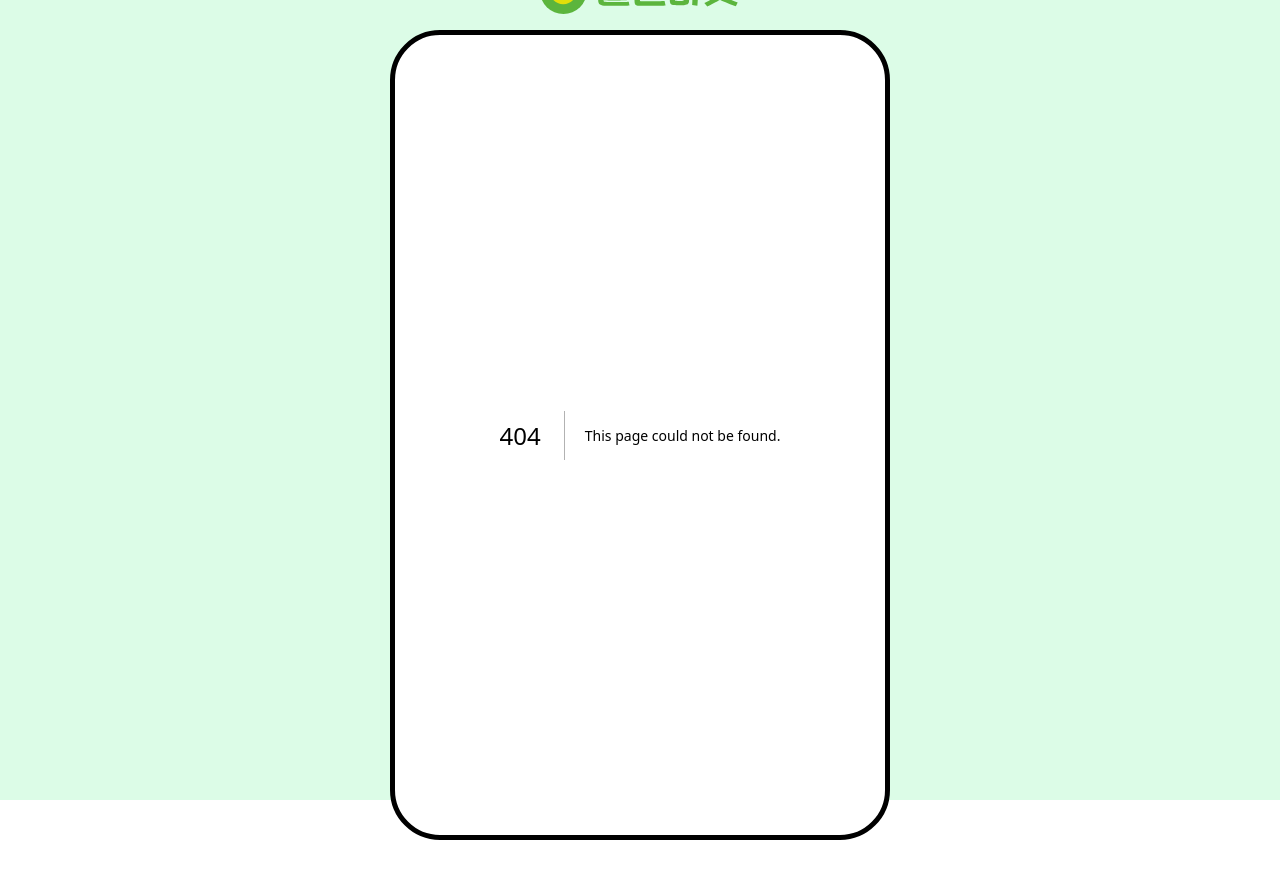
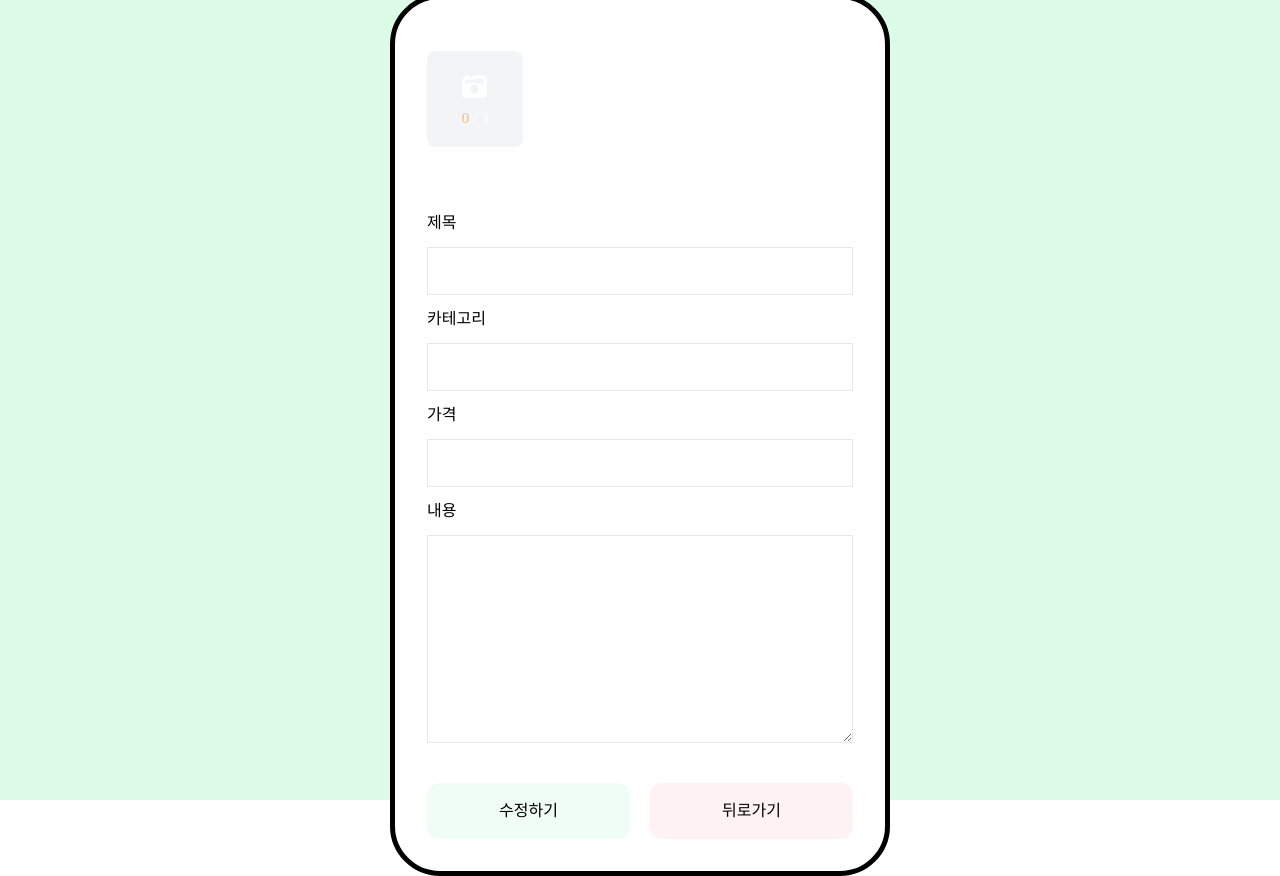
Before and after one commit to Carrot-clone/Frontend, a Next.js app: page /market/edit in a window 1280 px wide. Before the commit this address had no page. Before the commit the page ends 840 px from the top, so only its background shows below. Built offline with nearby package versions, Linux system fonts and the light colour scheme; a web font is replaced by a local one.

Commit message:
feat: add pruduct sell page edit

```diff
--- /dev/null
+++ b/pages/market/edit.tsx
@@ -0,0 +1,103 @@
+import React, { useState, useRef, useCallback } from 'react';
+import { useForm } from 'react-hook-form';
+import { useRouter } from 'next/router';
+import { FontAwesomeIcon } from '@fortawesome/react-fontawesome';
+import { faCircleXmark, faCameraRetro } from '@fortawesome/free-solid-svg-icons';
+
+const Edit = () => {
+  const { register, getValues } = useForm();
+  const router = useRouter();
+  const inputRef = useRef<HTMLInputElement | null>(null);
+  //   const [preImage, setPreImage] = useState([]);
+  const [images, setImages] = useState<string[]>([]);
+  const [uploadImage, setUploadImage] = useState<File[]>([]);
+
+  const handleSaveFiles = (e: React.ChangeEvent<HTMLInputElement>) => {
+    const files = e.target.files!;
+    if (!files[0]) return;
+    if (files.length + images.length > 3) {
+      return alert('이미지는 세장까지 업로드 가능합니다.');
+    }
+    const readAndPreview = (file: File) => {
+      const reader = new FileReader();
+      reader.onload = () => setImages((prev) => [...prev, reader.result as string]);
+      reader.readAsDataURL(file);
+      setUploadImage(Array.from(files) || []);
+    };
+    if (files) {
+      [].forEach.call(files, readAndPreview);
+    }
+  };
+
+  const handleDeletePrevImg = (e: React.MouseEvent<HTMLButtonElement>) => {
+    const id = Number(e.currentTarget.id);
+    setImages(images.filter((_, index) => index !== id));
+    setUploadImage([...uploadImage.slice(0, id), ...uploadImage.slice(id + 1)]);
+  };
+
+  const imageUplaodButton = useCallback(() => {
+    if (!inputRef.current) {
+      return;
+    }
+    inputRef.current.click();
+  }, []);
+
+  return (
+    <section className='w-full h-full p-8 font-soojin'>
+      <div className='flex flex-row w-full h-[10rem] mt-5 overflow-x-auto scrollbar-hide'>
+        <div>
+          <button
+            className='w-[6rem] h-[6rem] flex justify-center items-center text-[25px] rounded-[8px] text-white bg-gray-100 mb-5 mr-3'
+            onClick={imageUplaodButton}
+          >
+            <div>
+              <FontAwesomeIcon icon={faCameraRetro} />
+              <div className='flex flex-row'>
+                <p className='text-[15px] text-orange-300'>{images.length}&nbsp;</p>
+                <p className='text-[15px]'> / 3</p>
+              </div>
+            </div>
+          </button>
+        </div>
+        {images.length > 0 &&
+          images.map((image, id) => (
+            <div key={id} className='sticky'>
+              <button
+                id={String(id)}
+                type='button'
+                className='absolute text-red-300 right-2 text-[20px]'
+                onClick={(e) => handleDeletePrevImg(e)}
+              >
+                <FontAwesomeIcon icon={faCircleXmark} />
+              </button>
+              <img className='relative w-[6rem] h-[6rem] rounded-[8px] mr-3' alt='EditImage' src={image} />
+            </div>
+          ))}
+      </div>
+      <input type='file' accept='images/*' className='hidden' multiple onChange={handleSaveFiles} ref={inputRef} />
+      <div className='flex flex-col justify-center gap-3'>
+        <label htmlFor='title'>제목</label>
+        <input type='text' className='w-full h-12 border' {...register('title')}></input>
+        <label htmlFor='title'>카테고리</label>
+        <input type='text' className='w-full h-12 border'></input>
+        <label htmlFor='title'>가격</label>
+        <input type='text' className='w-full h-12 border' {...register('price')}></input>
+        <label htmlFor='title'>내용</label>
+        <textarea className='w-full h-52 border' {...register('content')}></textarea>
+      </div>
+      <div className='flex flex-row justify-center items-center gap-5 mt-10'>
+        <button className='w-80 h-14 rounded-xl bg-green-50 hover:bg-green-100 font-soojin text-black-50'>
+          수정하기
+        </button>
+        <button
+          className='w-80 h-14 rounded-xl bg-red-50 hover:bg-red-100 font-soojin text-black-50'
+          onClick={() => router.push('-1')}
+        >
+          뒤로가기
+        </button>
+      </div>
+    </section>
+  );
+};
+
+export default Edit;
```
